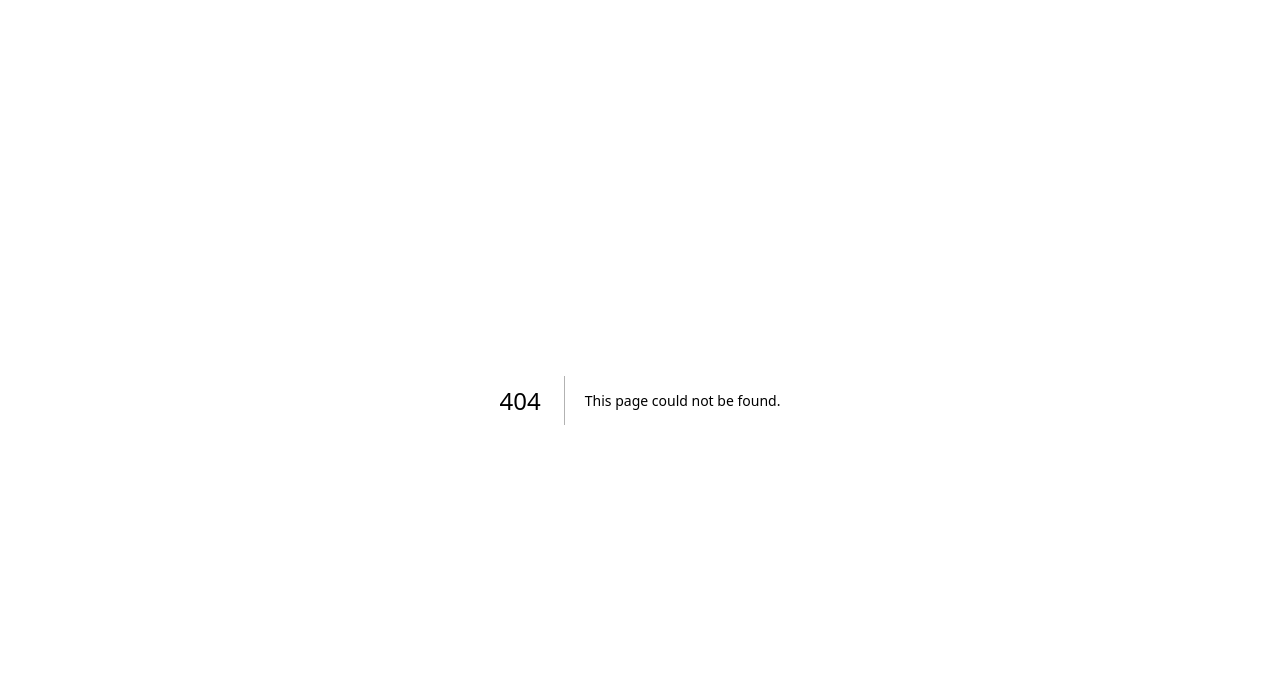
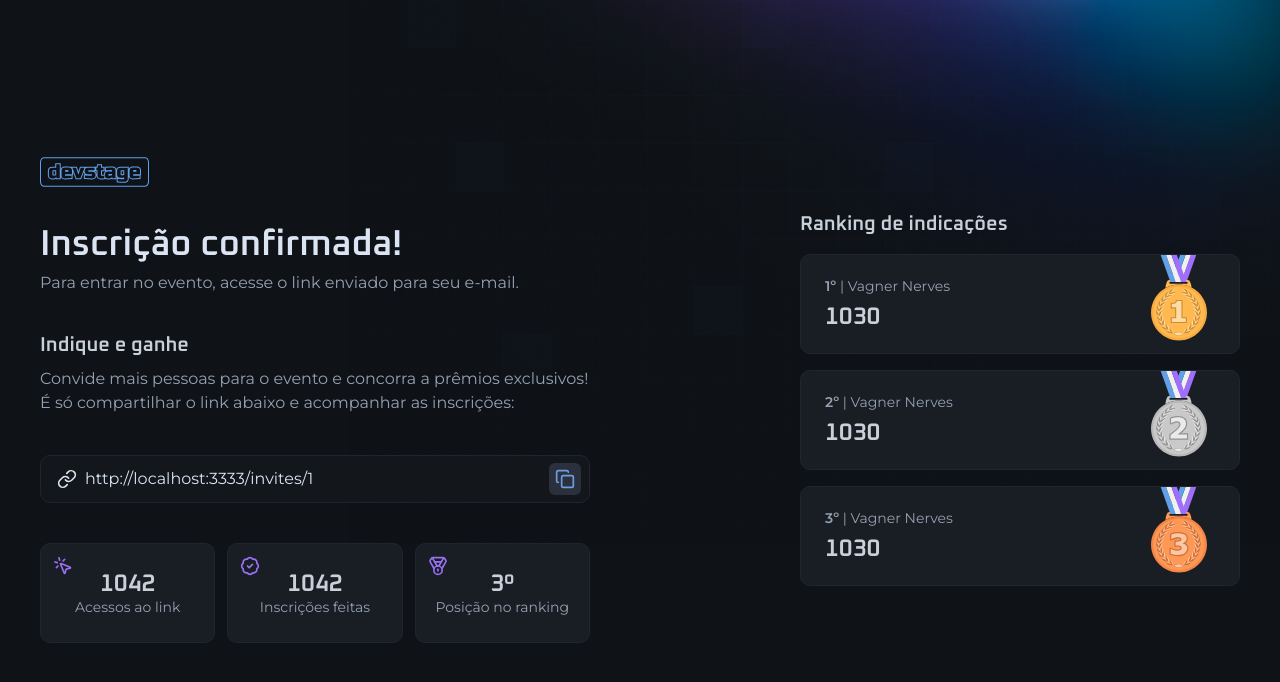
Before and after one commit to VagnerNerves/nlw-connect-react-022025, a Next.js app in the folder web/: page /invite/1 in a window 1280 px wide. Before the commit this address had no page. Shown: the top 682 px of the page. Built offline with nearby package versions, Linux system fonts and the light colour scheme.

Commit message:
feat: Ajusted path for receive param subscribedId

```diff
--- a/web/src/app/invite/page.tsx
+++ b/web/src/app/invite/[subscriberId]/page.tsx
@@ -1,13 +1,21 @@
 import Image from 'next/image'
 
-import logo from '../../assets/logo.svg'
+import logo from '../../../assets/logo.svg'
 
 import { InviteLinkInput } from './invite-link-input'
 import { Ranking } from './ranking'
 import { Stats } from './status'
 
-export default function InvitePage() {
-  const inviteLink = 'http://localhost:3000/invite/7777777777777777777777'
+type InvitePageProps = {
+  params: Promise<{
+    subscriberId: string
+  }>
+}
+
+export default async function InvitePage(props: InvitePageProps) {
+  const { subscriberId } = await props.params
+
+  const inviteLink = `http://localhost:3333/invites/${subscriberId}`
 
   return (
     <div className="min-h-dvh flex items-center justify-between gap-16 flex-col md:flex-row">
--- a/web/src/app/invite/ranking.tsx
+++ b/web/src/app/invite/[subscriberId]/ranking.tsx
@@ -1,8 +1,8 @@
 import Image from 'next/image'
 
-import medalCooper from '../../assets/medal-cooper.svg'
-import medalGold from '../../assets/medal-gold.svg'
-import medalSilver from '../../assets/medal-silver.svg'
+import medalCooper from '../../../assets/medal-cooper.svg'
+import medalGold from '../../../assets/medal-gold.svg'
+import medalSilver from '../../../assets/medal-silver.svg'
 
 export function Ranking() {
   return (
```
Also changed, not shown: web/src/app/invite/[subscriberId]/invite-link-input.tsx (renamed from web/src/app/invite/invite-link-input.tsx), web/src/app/invite/[subscriberId]/status.tsx (renamed from web/src/app/invite/status.tsx).
